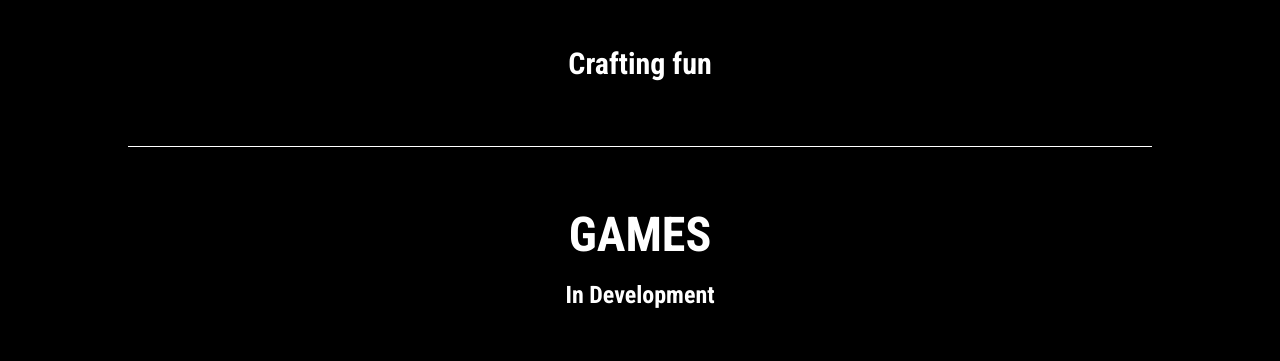
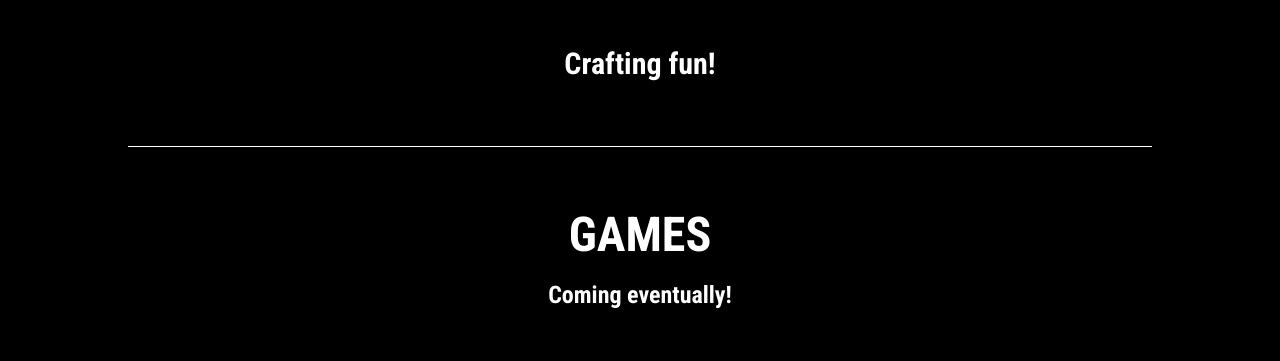
Before and after one commit to Stonger44/studiotwofours, a website: page index.html in a window 1280 px wide. Shown: the part 546-907 px from the top of the page. Drawn offline with Linux system fonts and the light colour scheme.

Commit message:
Update index.html

```diff
--- a/index.html
+++ b/index.html
@@ -96,7 +96,7 @@
       <img src="assets/images/StudioTwoFours_Logo_2000x2000_Transparent.png"
            alt="Studio Two Fours Logo"
            class="w-full mx-auto max-w-xs sm:max-w-sm md:max-w-md lg:max-w-lg h-auto">
-      <h1 class="text-3xl font-roboto-condensed">Crafting fun</h1>
+      <h1 class="text-3xl font-roboto-condensed">Crafting fun!</h1>
     </div>
 
     <hr />
@@ -104,7 +104,7 @@
     <!-- Projects placeholder -->
     <div class="font-roboto-condensed text-center m-16">
       <h1 class="text-5xl mb-5">GAMES</h1>
-      <p class="text-2xl">In Development</p>
+      <p class="text-2xl">Coming eventually!</p>
     </div>
 
     </div>
```
